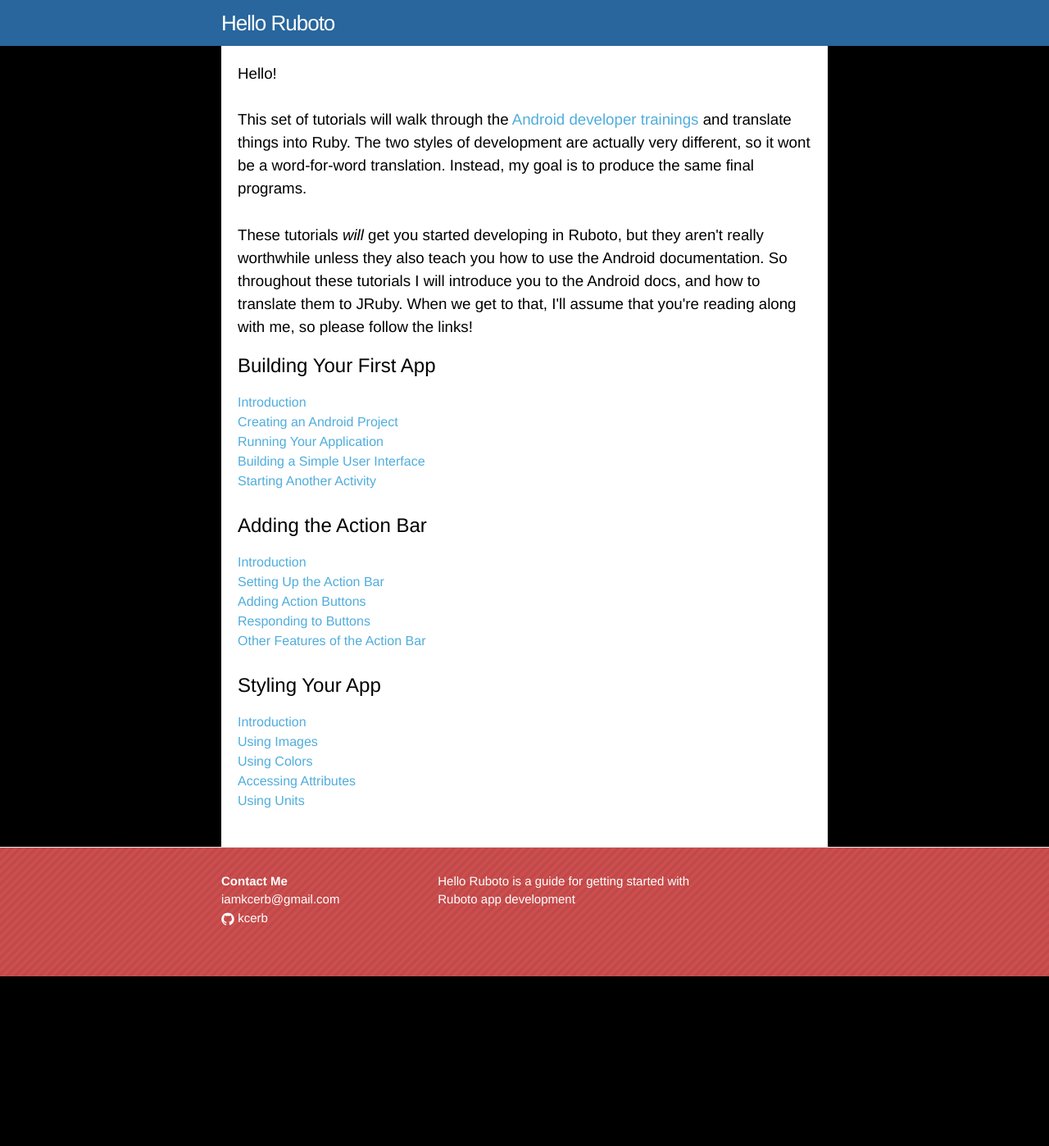
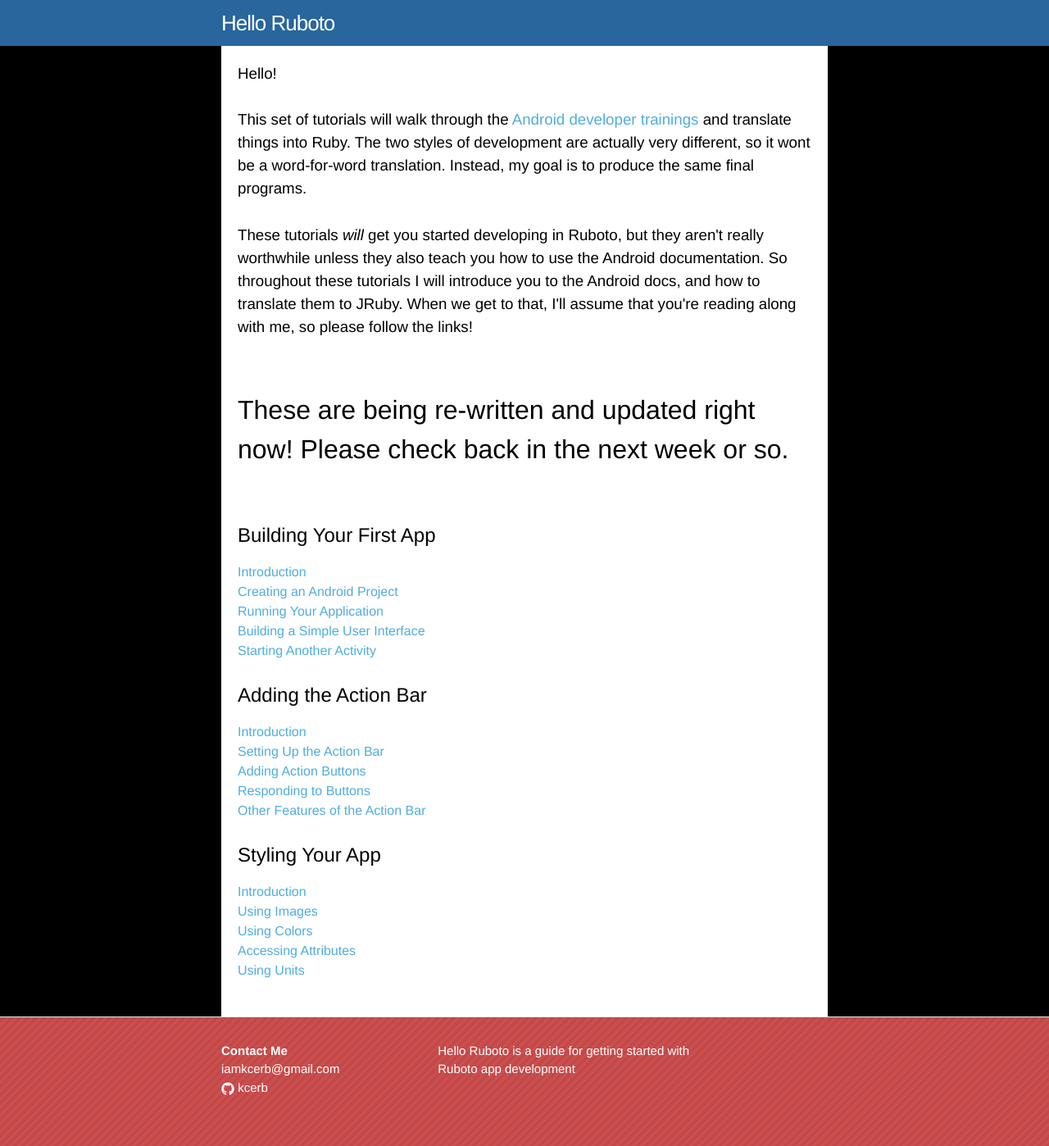
Before and after one commit to KCErb/hello-ruboto, a Jekyll site: the page built from index.html, in a window 1280 px wide. Shown: the whole page at 82% size. Built offline with Jekyll 4.4.1, drawn with Linux system fonts in a browser that asks for light colours; Markdown is read by kramdown in place of the engine named in the settings; before the commit the page ends 1191 px from its top, so only the background shows below that.

Commit message:
Update index.html

```diff
--- a/index.html
+++ b/index.html
@@ -13,6 +13,11 @@
   also teach you how to use the Android documentation. So throughout these tutorials I will introduce you to the Android docs,
   and how to translate them to JRuby. When we get to that, I'll assume that you're reading along with me, so please follow the links!
 </h3>
+
+<br>
+<br>
+<h1> These are being re-written and updated right now! Please check back in the next week or so. </h1>
+<br><br>
 
 <!-- Generate Tutorial Links -->
 <!-- First, create an array of the tutorials by splitting a string, and get all the pages -->
```
